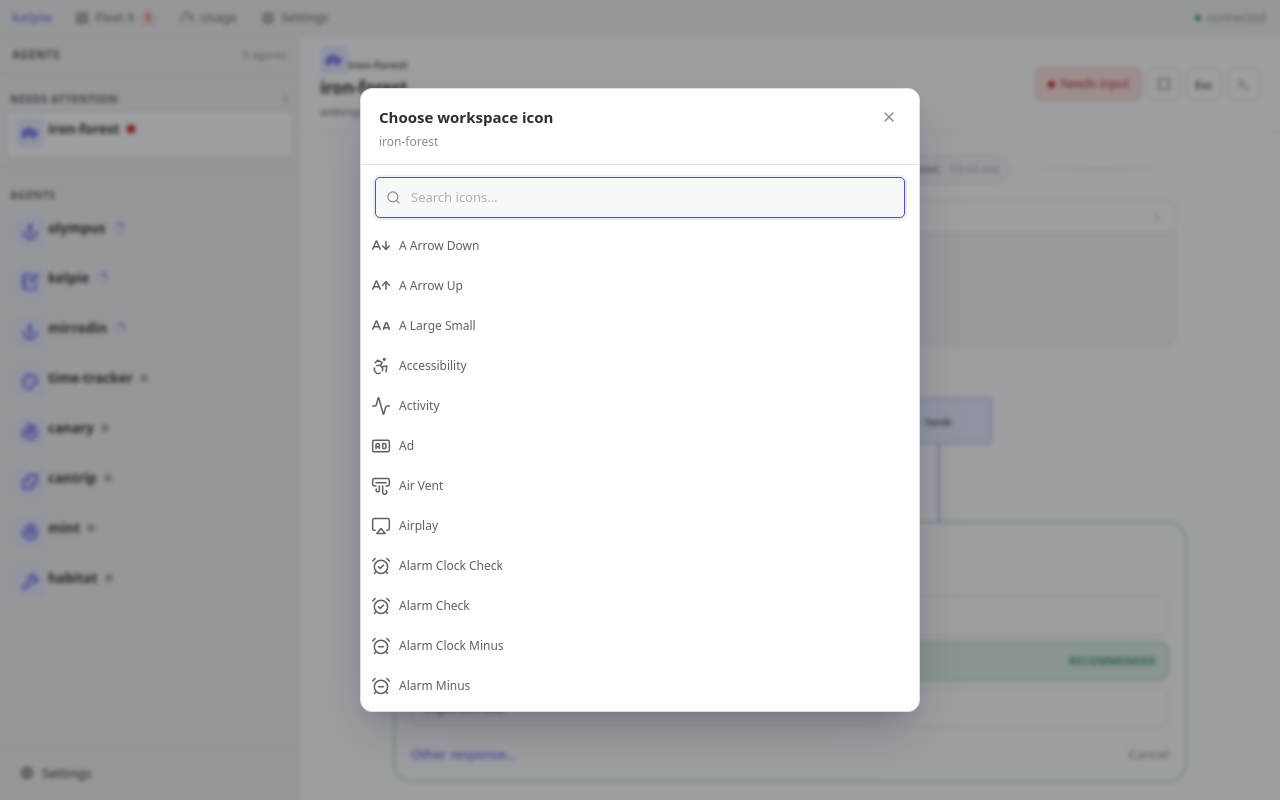
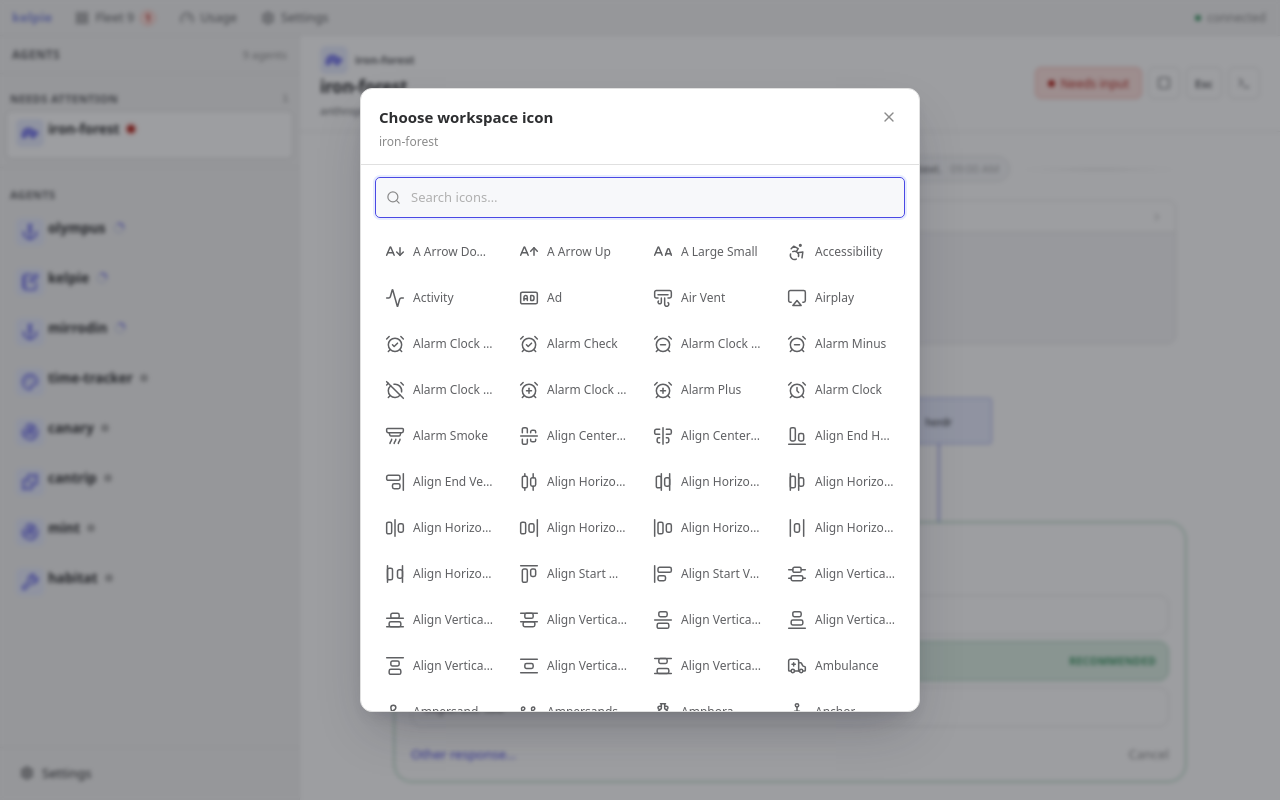
Before and after one commit to misty-step/kelpie, a React (Vite) app in the folder desktop/: page / in a window 1280 px wide. Both pictures are taken after a click on the button 30 px from the left and 133 px from the top of the page. Built offline with nearby package versions, Linux system fonts and the light colour scheme.

Commit message:
fix(desktop): harden workspace icon picker

```diff
--- a/desktop/src/App.tsx
+++ b/desktop/src/App.tsx
@@ -14,7 +14,7 @@ import { UsagePanel } from "./components/UsagePanel";
 import { CommandPalette } from "./components/CommandPalette";
 import { WorkspaceIconPicker } from "./components/WorkspaceIconPicker";
 import { ensureWorkspaceIcons, readWorkspaceIcons, saveWorkspaceIcon } from "./workspaceIcons";
-import { attentionSort, sidebarOrder } from "./fleetSort";
+import { attentionSort, sidebarOrder, workspaceLabelOf } from "./fleetSort";
 import { win } from "./windowApi";
 import { ErrorBoundary } from "./ErrorBoundary";
 import { TYPE_SCALE_DEFAULT, applyTypeScale, bumpTypeScale, getSavedTypeScale } from "./typeScale";
@@ -148,7 +148,7 @@ export default function App() {
         void quit();
         return;
       }
-      if (hasMod && !e.altKey) {
+      if (hasMod && !e.altKey && !overlayLive.current.workspaceIcon) {
         if (key === "=" || key === "+" || e.code === "NumpadAdd") {
           e.preventDefault();
           bumpTypeScale(1);
@@ -200,8 +200,15 @@ export default function App() {
         return;
       }
 
+      // Keep modifier navigation inside the picker. Plain keys remain available
+      // to the focused search field and icon buttons.
+      if (overlayLive.current.workspaceIcon && (hasMod || e.altKey)) {
+        e.preventDefault();
+        return;
+      }
+
       // Editable fields keep plain keys. Modifier chords still navigate.
-      const blockPlain = typing || overlayLive.current.palette || overlayLive.current.workspaceIcon;
+      const blockPlain = typing || overlayLive.current.palette;
       // Agent navigation (sidebar order)
       // Alt/Ctrl/Cmd + ↑↓, Alt+[ ], Alt+J/K — safe while typing
       if ((e.altKey || hasMod) && key === "ArrowDown") {
@@ -287,20 +294,18 @@ export default function App() {
 
   const selectedPane: Pane | null =
     view.kind === "chat" ? (fleet?.panes.find((p) => p.pane_id === view.paneId) ?? null) : null;
-  const selectedWorkspace = selectedPane
-    ? fleet?.workspaces.find((workspace) => workspace.id === selectedPane.workspace_id)
-    : undefined;
-  const selectedWorkspaceLabel = selectedWorkspace?.label ?? selectedPane?.workspace_id ?? "Workspace";
+  const selectedWorkspaceLabel = selectedPane
+    ? workspaceLabelOf(fleet, selectedPane.workspace_id)
+    : "Workspace";
   const openWorkspaceIconPicker = (workspaceId: string) => setIconPickerWorkspaceId(workspaceId);
   const selectWorkspaceIcon = (iconName: IconName) => {
     if (iconPickerWorkspaceId === null) return;
     setWorkspaceIcons(saveWorkspaceIcon(iconPickerWorkspaceId, iconName));
     setIconPickerWorkspaceId(null);
   };
-  const pickerWorkspaceLabel =
-    fleet?.workspaces.find((workspace) => workspace.id === iconPickerWorkspaceId)?.label ??
-    iconPickerWorkspaceId ??
-    "Workspace";
+  const pickerWorkspaceLabel = iconPickerWorkspaceId
+    ? workspaceLabelOf(fleet, iconPickerWorkspaceId)
+    : "Workspace";
 
   return (
     <div className="app" data-theme={theme}>
@@ -319,7 +324,6 @@ export default function App() {
             selectedPaneId={view.kind === "chat" ? view.paneId : null}
             onSelectPane={(paneId) => setView({ kind: "chat", paneId })}
             onOpenWorkspaceIcon={openWorkspaceIconPicker}
-            onOpenUsage={() => setUsageOpen(true)}
             onOpenSettings={() => setView({ kind: "settings" })}
             workspaceIcons={workspaceIcons}
           />
--- a/desktop/src/components/Sidebar.tsx
+++ b/desktop/src/components/Sidebar.tsx
@@ -103,7 +103,6 @@ export function Sidebar({
   selectedPaneId: string | null;
   onSelectPane: (paneId: string) => void;
   onOpenWorkspaceIcon: (workspaceId: string) => void;
-  onOpenUsage?: () => void;
   onOpenSettings: () => void;
   workspaceIcons: Readonly<Record<string, IconName>>;
 }) {
--- a/desktop/src/components/WorkspaceIcon.tsx
+++ b/desktop/src/components/WorkspaceIcon.tsx
@@ -1,18 +1,17 @@
 import { CircleHelp } from "lucide-react";
 import { DynamicIcon } from "lucide-react/dynamic";
 import type { IconName } from "lucide-react/dynamic";
-import { isIconName } from "../workspaceIcons";
 
 export function WorkspaceIcon({
   name,
   size = 18,
   className,
 }: {
-  name: unknown;
+  name: IconName | undefined;
   size?: number;
   className?: string;
 }) {
-  const iconName: IconName = isIconName(name) ? name : "box";
+  const iconName: IconName = name ?? "box";
   return (
     <DynamicIcon
       name={iconName}
--- a/desktop/src/components/WorkspaceIconPicker.tsx
+++ b/desktop/src/components/WorkspaceIconPicker.tsx
@@ -23,9 +23,14 @@ export function WorkspaceIconPicker({
 }) {
   const [query, setQuery] = React.useState("");
   const inputRef = React.useRef<HTMLInputElement>(null);
+  const optionRefs = React.useRef<Array<HTMLButtonElement | null>>([]);
+  const returnFocusRef = React.useRef<HTMLElement | null>(
+    document.activeElement instanceof HTMLElement ? document.activeElement : null,
+  );
 
   React.useEffect(() => {
     inputRef.current?.focus();
+    return () => returnFocusRef.current?.focus();
   }, []);
 
   const normalizedQuery = query.trim().toLowerCase();
@@ -36,6 +41,10 @@ export function WorkspaceIconPicker({
   if (!normalizedQuery && selectedIcon && !visibleIcons.includes(selectedIcon)) {
     visibleIcons.splice(-1, 1, selectedIcon);
   }
+
+  const focusOption = (index: number) => {
+    optionRefs.current[index]?.focus();
+  };
 
   return (
     <div
@@ -78,6 +87,12 @@ export function WorkspaceIconPicker({
             id="workspace-icon-search"
             type="search"
             value={query}
+            onKeyDown={(event) => {
+              if (event.key === "ArrowDown" && visibleIcons.length > 0) {
+                event.preventDefault();
+                focusOption(0);
+              }
+            }}
             onChange={(event) => setQuery(event.target.value)}
             placeholder="Search icons…"
             aria-controls="workspace-icon-options"
@@ -85,19 +100,39 @@ export function WorkspaceIconPicker({
           />
         </div>
         <div
+          className="workspace-icon-grid"
           id="workspace-icon-options"
           role="listbox"
           aria-label="Workspace icons"
           aria-multiselectable="false"
         >
-          {visibleIcons.map((iconName) => (
+          {visibleIcons.map((iconName, index) => (
             <button
               key={iconName}
+              ref={(node) => {
+                optionRefs.current[index] = node;
+              }}
               type="button"
               role="option"
+              tabIndex={index === 0 ? 0 : -1}
               className={`workspace-icon-option${iconName === selectedIcon ? " selected" : ""}`}
               aria-label={`Use ${readableIconName(iconName)} icon`}
               aria-selected={iconName === selectedIcon}
+              onKeyDown={(event) => {
+                if (event.key === "ArrowDown") {
+                  event.preventDefault();
+                  focusOption((index + 1) % visibleIcons.length);
+                } else if (event.key === "ArrowUp") {
+                  event.preventDefault();
+                  focusOption((index - 1 + visibleIcons.length) % visibleIcons.length);
+                } else if (event.key === "Home") {
+                  event.preventDefault();
+                  focusOption(0);
+                } else if (event.key === "End") {
+                  event.preventDefault();
+                  focusOption(visibleIcons.length - 1);
+                }
+              }}
               onClick={() => onSelect(iconName)}
             >
               <WorkspaceIcon name={iconName} size={20} />
--- a/desktop/src/styles.css
+++ b/desktop/src/styles.css
@@ -645,6 +645,12 @@ button {
   gap: 2px;
   min-width: 0;
   flex: 1;
+}
+.chat-workspace {
+  display: flex;
+  align-items: center;
+  gap: 7px;
+  min-width: 0;
 }
 
 .chat-workspace-icon {
```
